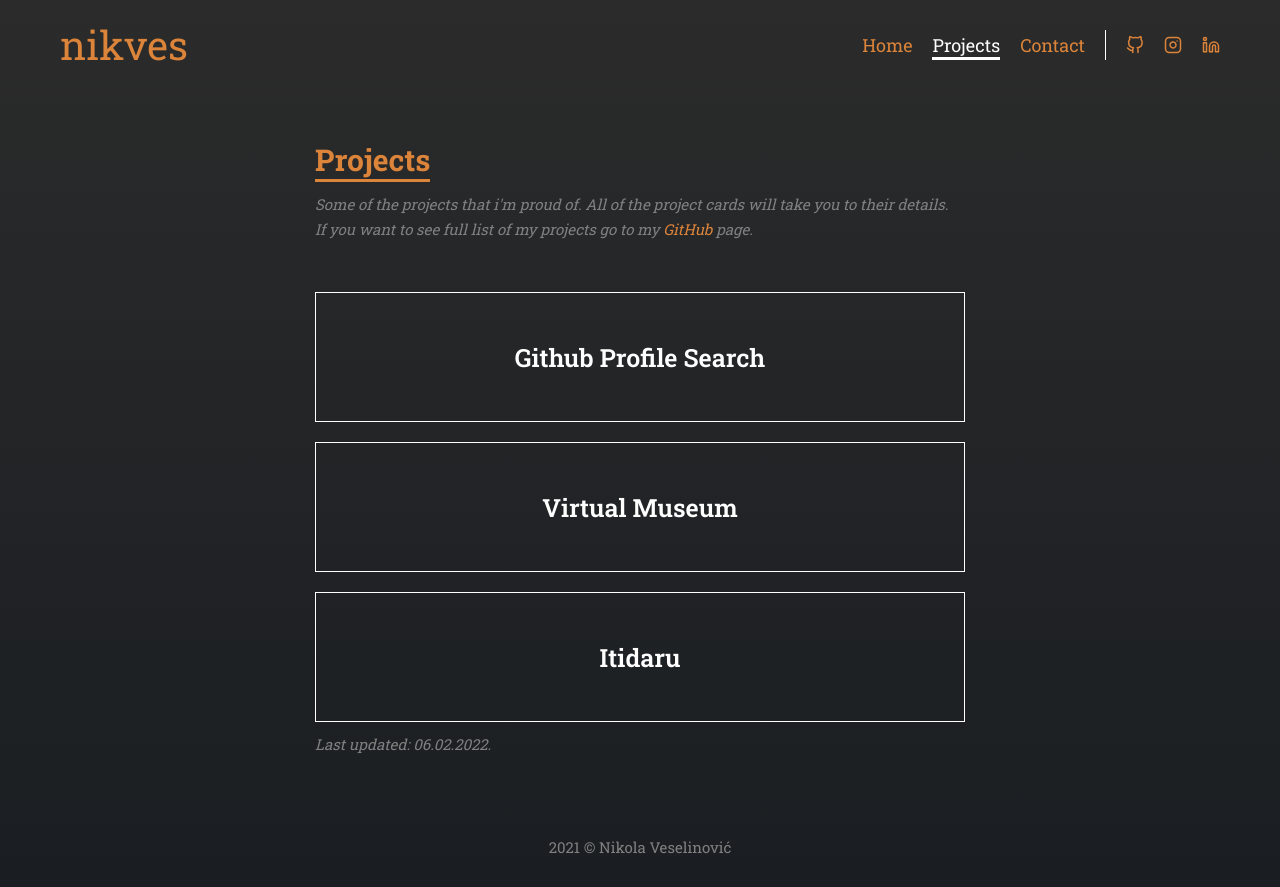
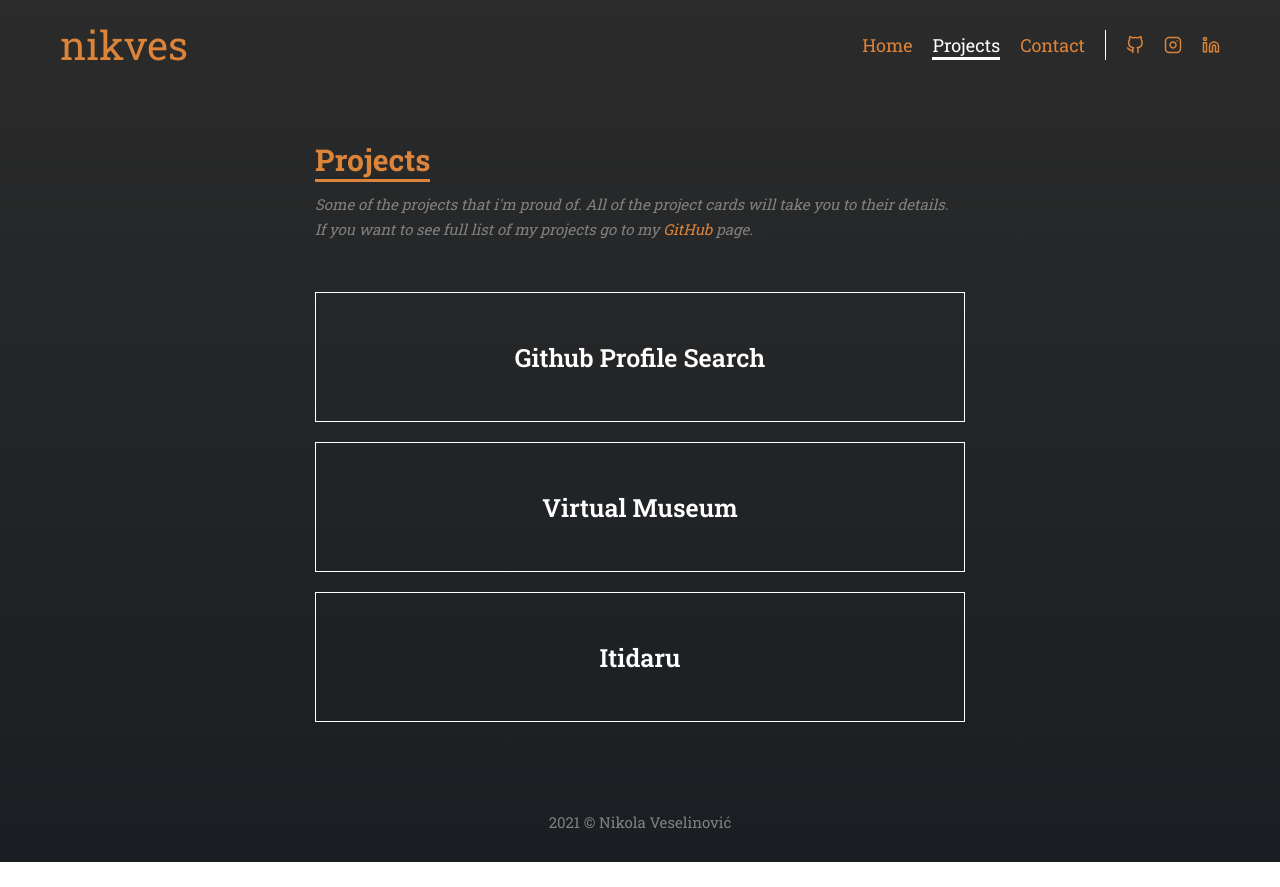
Before and after one commit to nik-ves/portfolio, a React (Create React App) app: page /projects in a window 1280 px wide. After the commit the page ends 862 px from the top, so only its background shows below. Built offline with nearby package versions, Linux system fonts and the light colour scheme.

Commit message:
Deleted a paragraph

```diff
--- a/src/components/ProjectsComponents/ProjectList.js
+++ b/src/components/ProjectsComponents/ProjectList.js
@@ -35,7 +35,6 @@ const ProjectList = () => {
           ))}
         </Cards>
       </div>
-      <Paragraph>Last updated: 06.02.2022.</Paragraph>
     </Wrapper>
   );
 };
```
